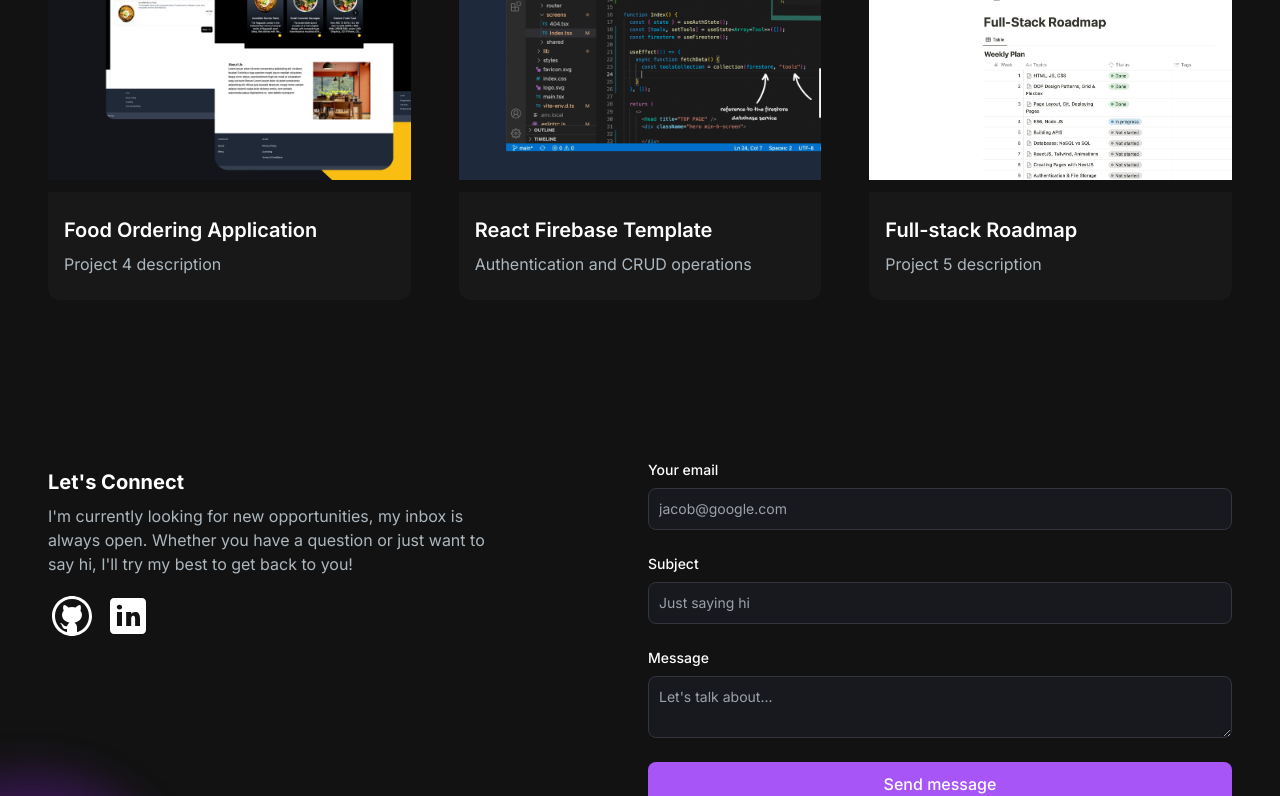
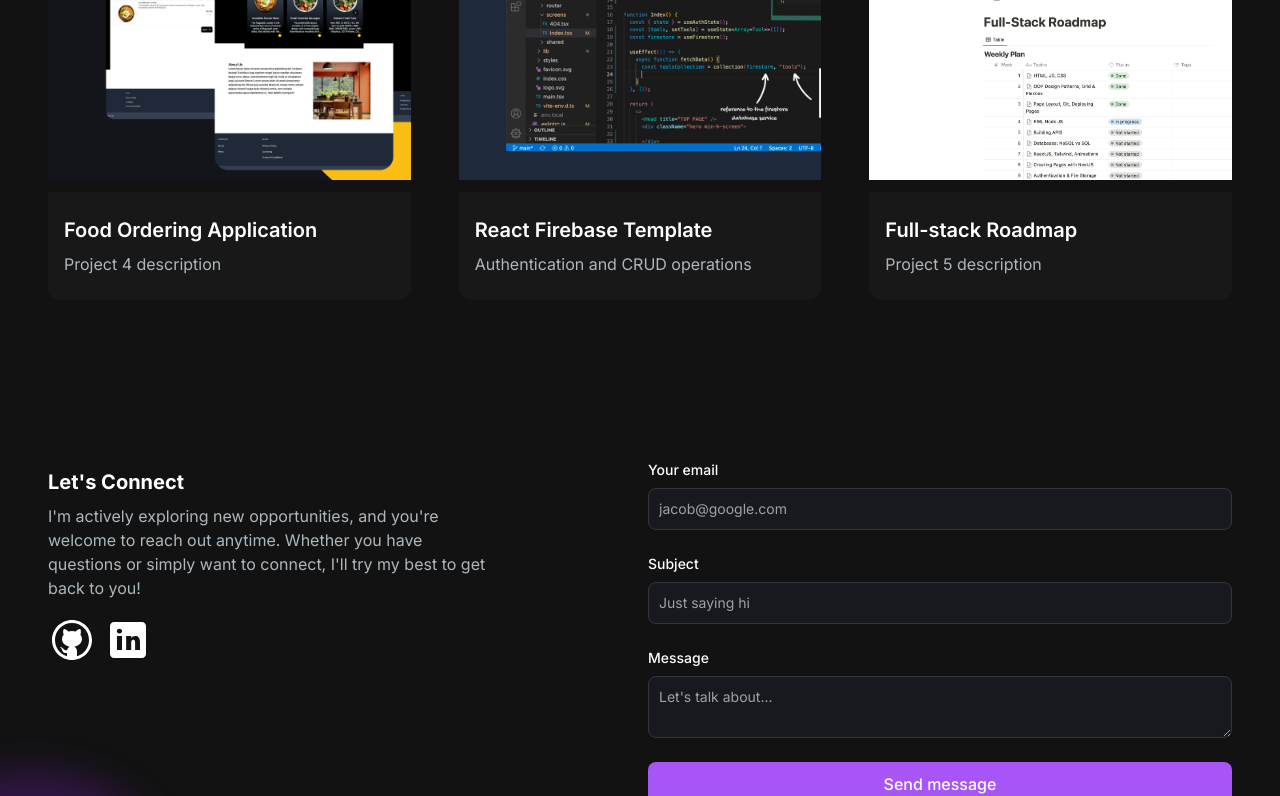
Before and after one commit to Ahsan-Zaidi/Ahsan-dev, a Next.js app: page / in a window 1280 px wide. Shown: the part 1845-2641 px from the top of the page. Built offline with nearby package versions, Linux system fonts and the light colour scheme.

Commit message:
email format

```diff
--- a/src/app/components/EmailSection.jsx
+++ b/src/app/components/EmailSection.jsx
@@ -11,9 +11,7 @@ const EmailSection = () => {
       <div className="z-100">
         <h5 className="text-xl font-bold text-white my-2">Let's Connect</h5>
         <p className="text-[#ADB7BE] mb-4 max-w-md">
-          I'm currently looking for new opportunities, my inbox is always open.
-          Whether you have a question or just want to say hi, I'll try my best
-          to get back to you!
+          I'm actively exploring new opportunities, and you're welcome to reach out anytime. Whether you have questions or simply want to connect, I'll try my best to get back to you!
         </p>
         <div className="socials flex flex-row gap-2">
           <Link href="https://github.com/Ahsan-Zaidi">
--- a/src/app/components/HeroSection.jsx
+++ b/src/app/components/HeroSection.jsx
@@ -22,7 +22,7 @@ const HeroSection = () => {
                             1000,
                             'Back-end Developer',
                             1000,
-                            'React Developer',
+                            'Web Designer',
                             1000
                         ]}
                         wrapper="span"
@@ -35,10 +35,14 @@ const HeroSection = () => {
                     </p>
                     <div>
                         <button className='px-6 py-3 w-full sm:w-fit rounded-full mr-4 bg-gradient-to-br from-blue-500 via-purple-500 to-pink-500 hover:bg-slate-200 text-white'>
-                            Reach Out
+                            <a href='#contact'>
+                                Reach Out
+                            </a>
                         </button>
                         <button className='px-1 py-1 w-full sm:w-fit rounded-full bg-gradient-to-br from-blue-500 via-purple-500 to-pink-500 hover:bg-slate-800 text-white mt-3'>
-                            <span className='block bg-[#121212] hover:bg-slate-800 rounded-full px-5 py-2'>Download CV</span>
+                            <span className='block bg-[#121212] hover:bg-slate-800 rounded-full px-5 py-2'>
+                                Download CV
+                            </span>
                         </button>
                     </div>
                 </div>
```
